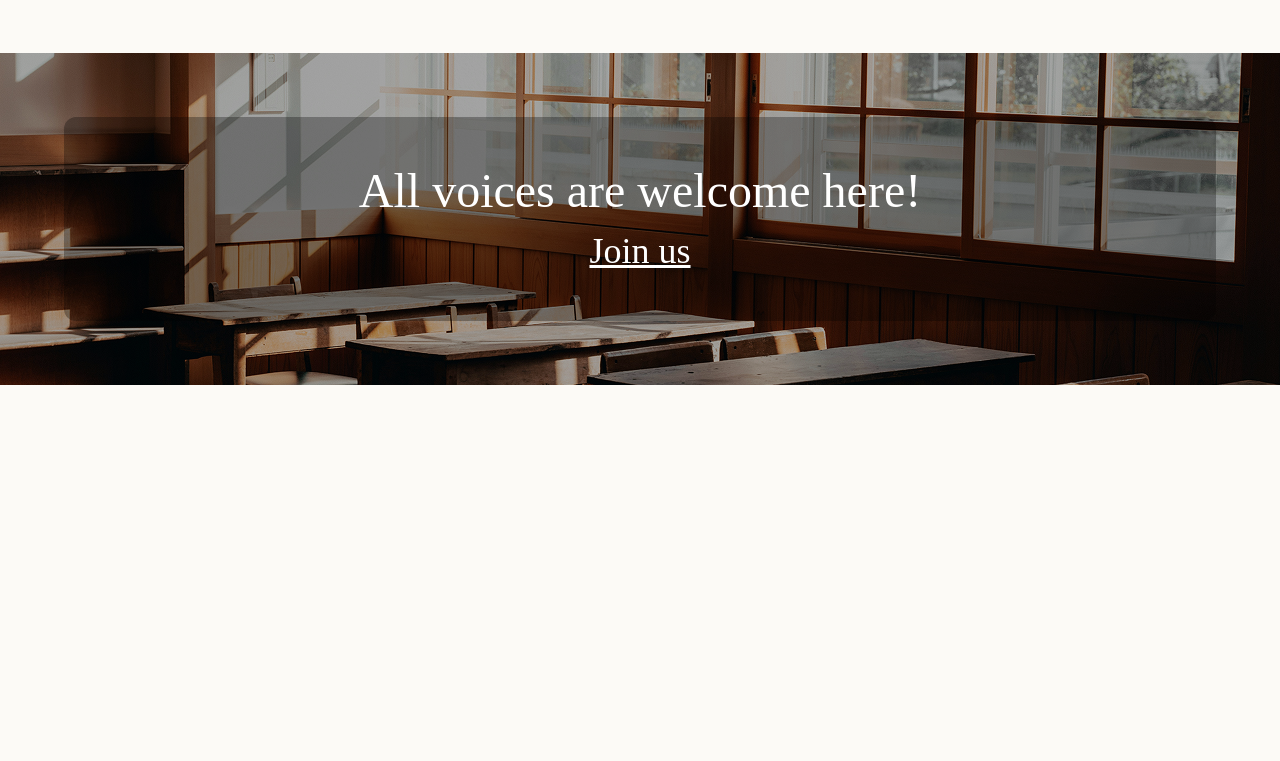
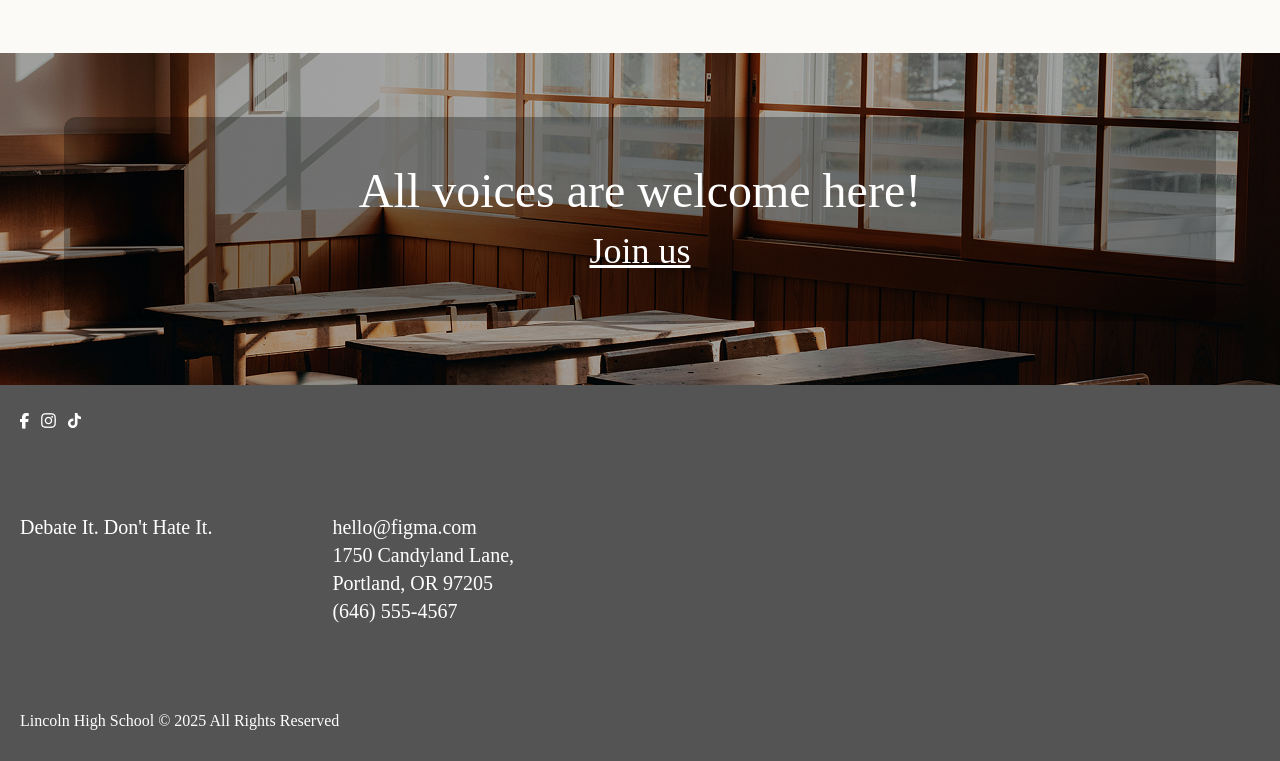
Before and after one commit to korfantiJulia/lincoln-high-school, a plain HTML site: page index.html in a window 1280 px wide. Shown: the part 5026-5787 px from the top of the page. Before the commit the page ends 5411 px from the top, so only its background shows below. Drawn offline with nearby package versions, Linux system fonts and the light colour scheme; a web font is replaced by a local one.

Commit message:
footer done

```diff
--- a/index.html
+++ b/index.html
@@ -14,6 +14,7 @@
       @theme {
         --color-bg-color: #fcfaf6;
         --color-bg-accent: #f6f0e4;
+        --color-bg-footer: #545454;
         --color-text-color: #000000;
         --color-text-accent: #5b5b5b;
         --color-text-accent-secondary: #3d1a0d;
@@ -288,5 +289,26 @@
         <a href="#" class="underline text-4xl">Join us</a>
       </div>
     </div>
+
+    <footer class="bg-bg-footer py-7 px-5 text-white">
+      <div class="flex gap-3 pb-21">
+        <a href="#"><img src="./img/facebook.png" alt="Facebook" /></a>
+        <a href="#"><img src="./img/instagram.png" alt="Instagram" /></a>
+        <a href="#"><img src="./img/tik-tok.png" alt="Tik Tok" /></a>
+      </div>
+
+      <div class="md:flex md:gap-30">
+        <p class="text-xl pb-12">Debate It. Don't Hate It.</p>
+        <p class="text-xl pb-21">
+          hello@figma.com <br />
+          1750 Candyland Lane,<br />
+          Portland, OR 97205 <br />
+          (646) 555-4567
+        </p>
+      </div>
+      <p class="font-font-secondary">
+        Lincoln High School © 2025 All Rights Reserved
+      </p>
+    </footer>
   </body>
 </html>
```
Also changed, not shown: img/facebook.png (added), img/instagram.png (added), img/tik-tok.png (added).
